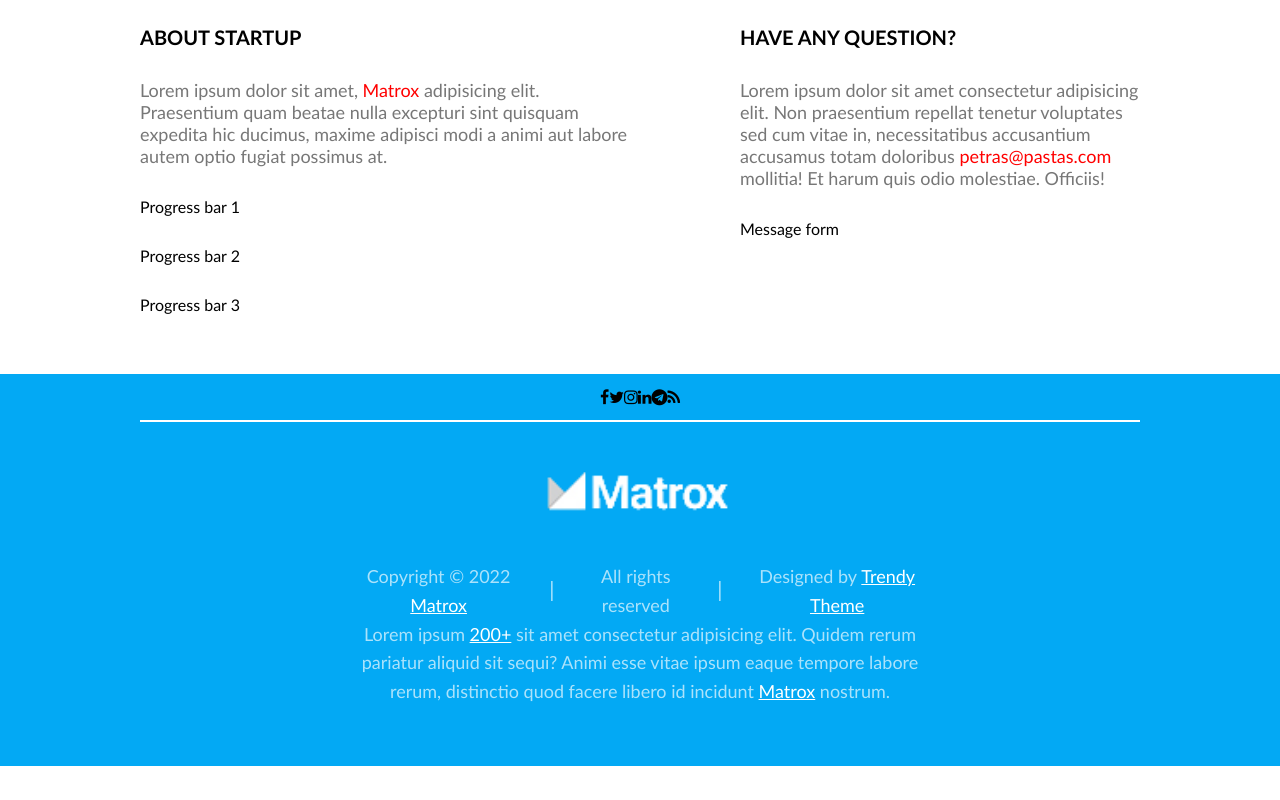
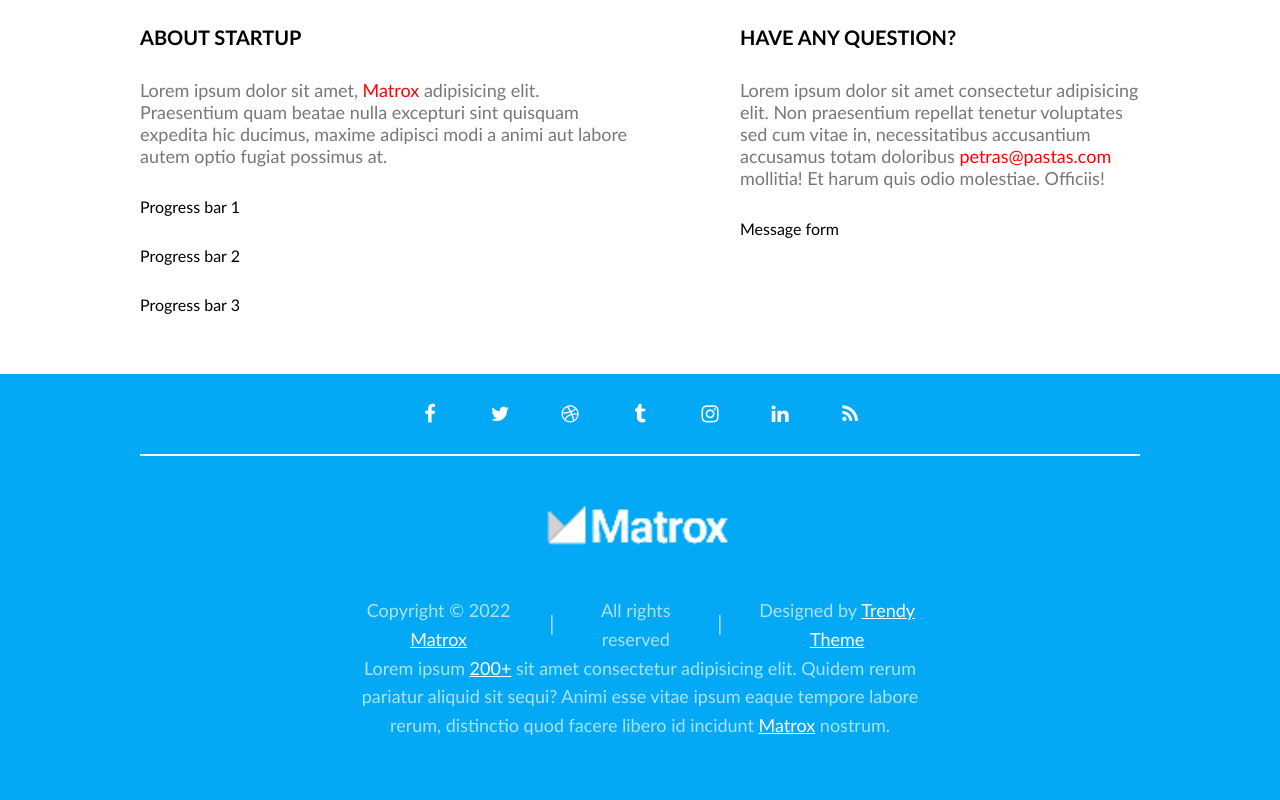
Before and after one commit to zasweted/13-coming-soon, a website: page index.html in a window 1280 px wide. Shown: the part 835-1635 px from the top of the page. Before the commit the page ends 1601 px from the top, so only its background shows below. Drawn offline with Linux system fonts and the light colour scheme.

Commit message:
finished social icons #14

```diff
--- a/css/pages/home.css
+++ b/css/pages/home.css
@@ -91,11 +91,31 @@ footer.container {
     padding-top: 0;
 }
 
-footer > .row {
+
+.socials {
     display: flex;
     justify-content: center;
+    flex-wrap: wrap;
+    gap: 20px;
     padding: 15px 0;
     border-bottom: 2px solid #fff;
+}
+
+.socials a {
+    width: 50px;
+    height: 50px;
+    text-align: center;
+    line-height: 50px;
+    font-size: 20px;
+    text-decoration: none;
+    color: #fff;
+    border-radius: 50%;
+    transition: all 0.5s;
+}
+
+.socials a:hover {
+    background-color: #fff;
+    color: var(--main-color);
 }
 
 .footer-bottom {
--- a/index.html
+++ b/index.html
@@ -66,13 +66,14 @@
     </section>
 
     <footer class="container bg-main">
-        <div class="row">
-            <i class="fa fa-facebook" aria-hidden="true"></i>
-            <i class="fa fa-twitter" aria-hidden="true"></i>
-            <i class="fa fa-instagram" aria-hidden="true"></i>
-            <i class="fa fa-linkedin" aria-hidden="true"></i>
-            <i class="fa fa-telegram" aria-hidden="true"></i>
-            <i class="fa fa-rss" aria-hidden="true"></i>
+        <div class="row socials">
+            <a href="#" class="fa fa-facebook" target="_blank"></a>
+            <a href="#" class="fa fa-twitter" target="_blank"></a>
+            <a href="#" class="fa fa-dribbble" target="_blank"></a>
+            <a href="#" class="fa fa-tumblr" target="_blank"></a>
+            <a href="#" class="fa fa-instagram" target="_blank"></a>
+            <a href="#" class="fa fa-linkedin" target="_blank"></a>
+            <a href="#" class="fa fa-rss" target="_blank"></a>
         </div>
         <div class="row-short footer-bottom">
             <img class="logo" src="./img/logo-big.png" alt="logo">
```
